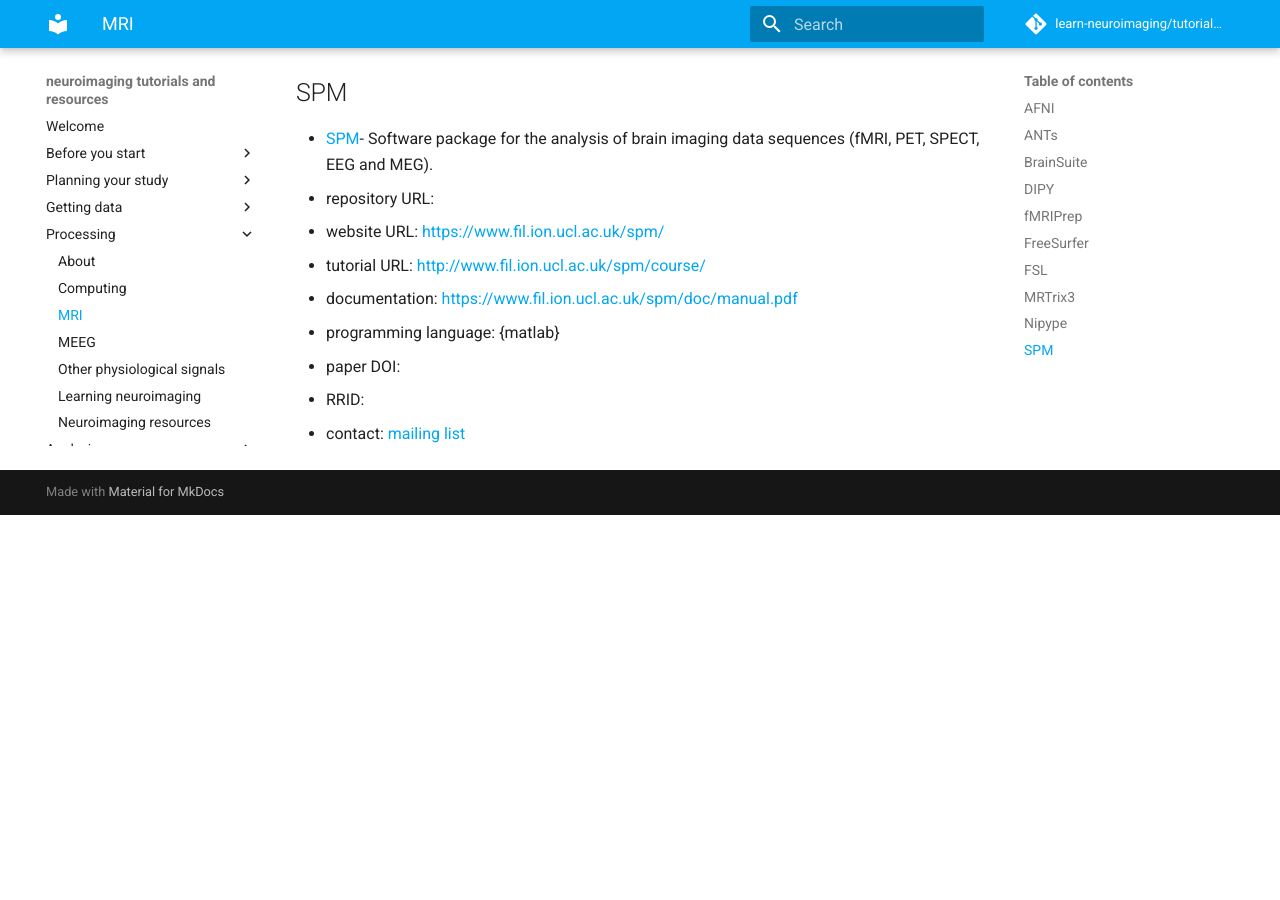
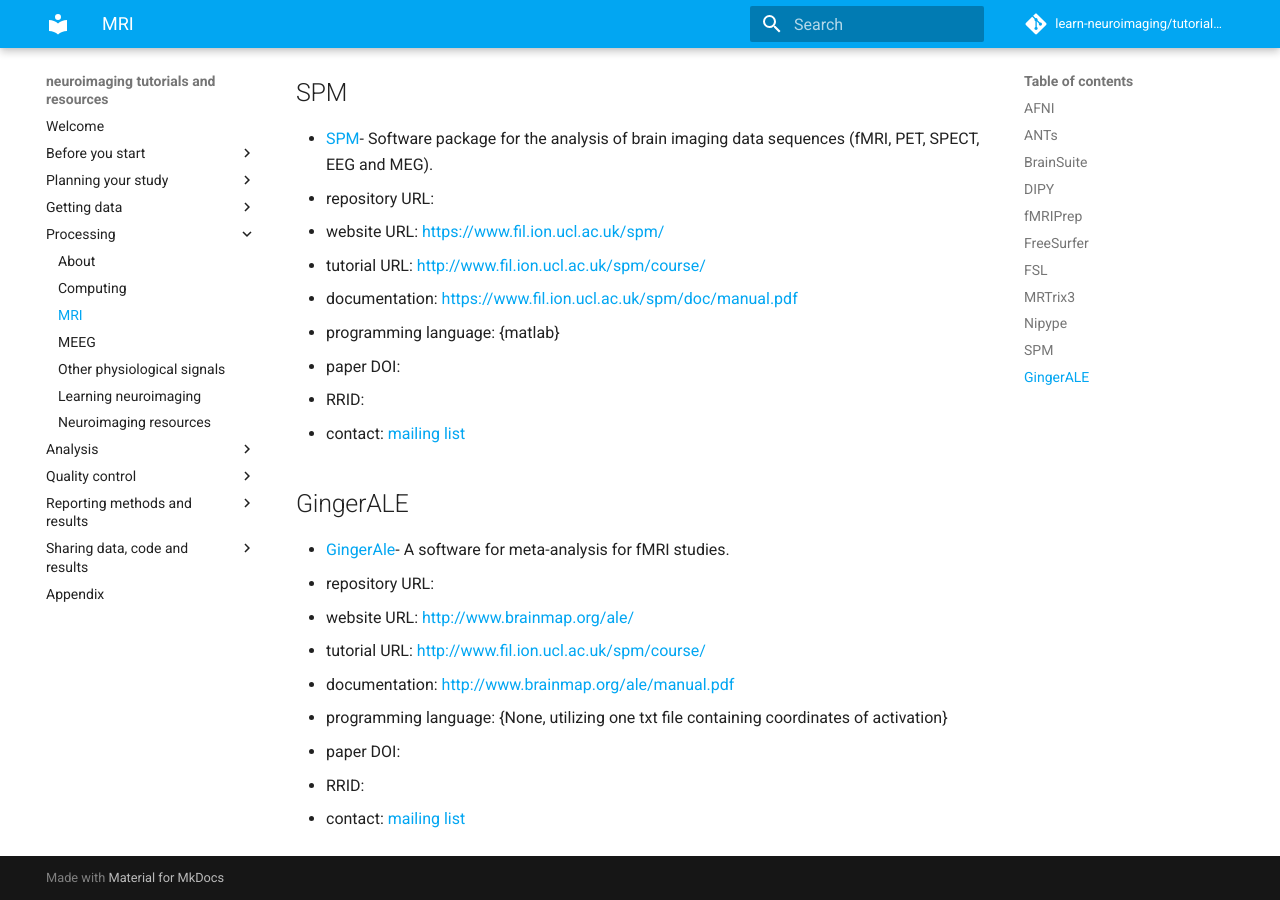
Before and after one commit to learn-neuroimaging/hitchhackers_guide_brain, an MkDocs documentation site: the page built from docs/analysis_software_MRI.md, in a window 1280 px wide and 900 px high, scrolled down 3777 px. Built offline with MkDocs 1.6.1 and Material for MkDocs 9.7.7, drawn with Linux system fonts in a browser that asks for light colours; comment, search, counter and statistics services are not loaded; before the commit the page ends 4292 px from its top, so only the background shows below that.

Commit message:
Added the following:
A re

```diff
--- a/docs/analysis_software_MRI.md
+++ b/docs/analysis_software_MRI.md
@@ -117,3 +117,14 @@
 -   paper DOI:
 -   RRID:
 -   contact: [mailing list](https://www.fil.ion.ucl.ac.uk/spm/support/)
+
+## 	GingerALE
+-   [GingerAle](http://www.brainmap.org/ale/)-   A software for meta-analysis for fMRI studies.
+-   repository URL:
+-   website URL: [http://www.brainmap.org/ale/](http://www.brainmap.org/ale/)
+-   tutorial URL: [http://www.fil.ion.ucl.ac.uk/spm/course/](http://www.fil.ion.ucl.ac.uk/spm/course/)
+-   documentation: [http://www.brainmap.org/ale/manual.pdf](http://www.brainmap.org/ale/manual.pdf)
+-   programming language: {None, utilizing one txt file containing coordinates of activation}
+-   paper DOI:
+-   RRID:
+-   contact: [mailing list](https://www.fil.ion.ucl.ac.uk/spm/support/)
```
Also changed, not shown: docs/07-reporting-methods-and-results.md (+2 -0 lines).
